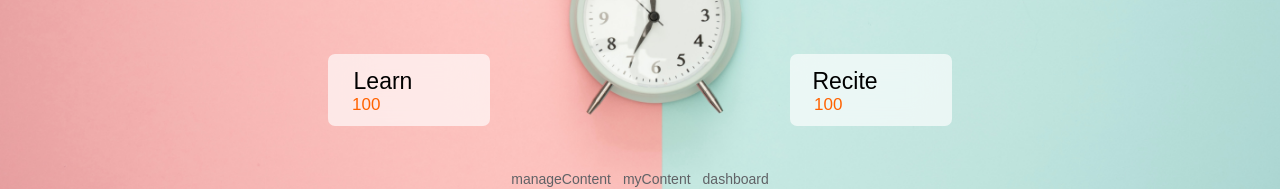
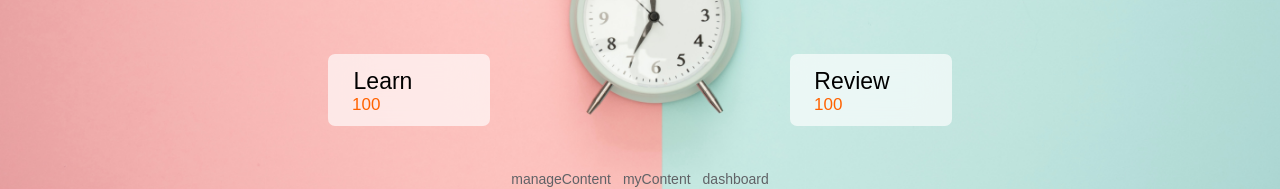
Before and after one commit to lhvfg/SummerFront, a Vue app: page /main in a window 1280 px wide. Shown: the part 423-612 px from the top of the page. Built offline with nearby package versions, Linux system fonts and the light colour scheme.

Commit message:
改了一下名字

```diff
--- a/src/views/Main.vue
+++ b/src/views/Main.vue
@@ -55,9 +55,9 @@ function manageContent(){
                     <span class="red">{{ learnNum }}</span>
                 </div>
             </el-button>
-            <el-button text @click="Recite" class="glass studyButton">
+            <el-button text @click="Review" class="glass studyButton">
                 <div style="flex-direction: column;">
-                    <span class="word">Recite</span>
+                    <span style="left: -19px;" class="word">Review</span>
                     <span class="red">{{ reciteNum }}</span>
                 </div>
 
```
